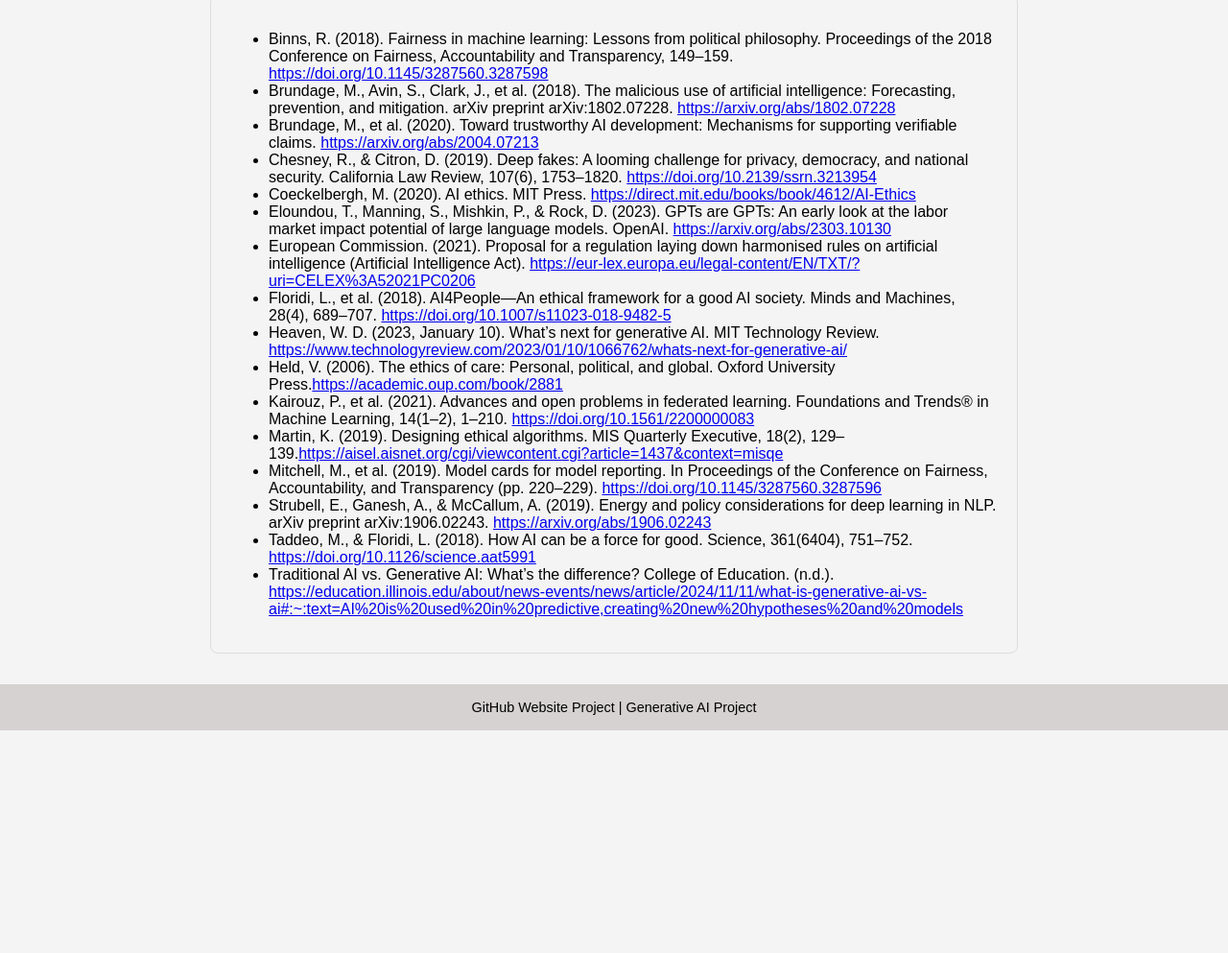
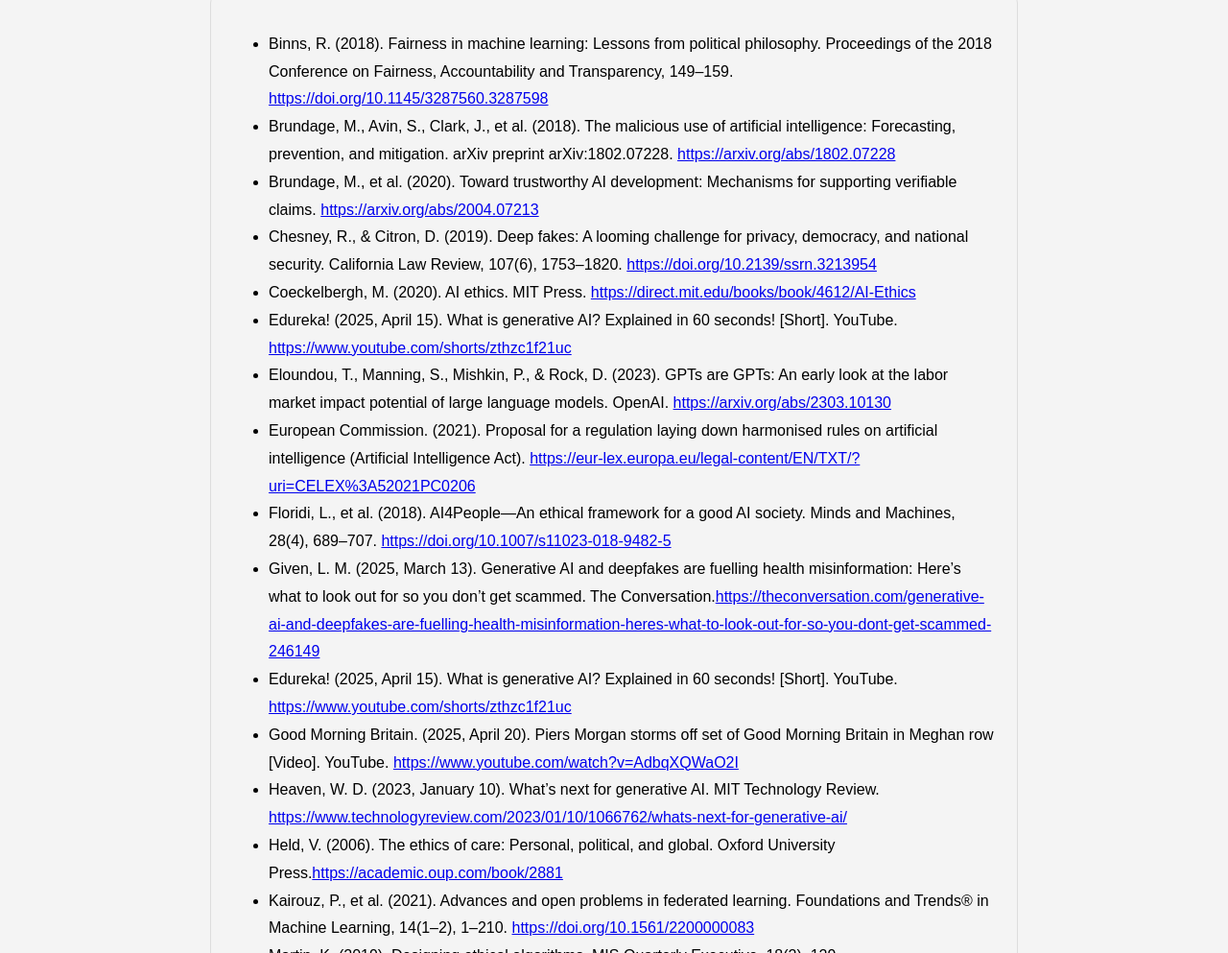
Before and after one commit to Madara7861/fillahi-genai, a plain HTML site: page GenAIWeb/references.html in a window 1280 px wide. Shown: the part 167-1160 px from the top of the page at 96% size. Before the commit the page ends 928 px from the top, so only its background shows below. Drawn offline with Linux system fonts and the light colour scheme.

Commit message:
Update references.html

```diff
--- a/GenAIWeb/references.html
+++ b/GenAIWeb/references.html
@@ -16,15 +16,19 @@
     <a href="references.html">References</a>
   </nav>
   <div class="container">
-    <ul>
+    <ul  class="big">
       <li>Binns, R. (2018). Fairness in machine learning: Lessons from political philosophy. Proceedings of the 2018 Conference on Fairness, Accountability and Transparency, 149–159. <a href="https://doi.org/10.1145/3287560.3287598" >https://doi.org/10.1145/3287560.3287598</a></li>
       <li>Brundage, M., Avin, S., Clark, J., et al. (2018). The malicious use of artificial intelligence: Forecasting, prevention, and mitigation. arXiv preprint arXiv:1802.07228. <a href="https://arxiv.org/abs/1802.07228" >https://arxiv.org/abs/1802.07228</a></li>
       <li>Brundage, M., et al. (2020). Toward trustworthy AI development: Mechanisms for        supporting verifiable claims. <a href="https://arxiv.org/abs/2004.07213">https://arxiv.org/abs/2004.07213</a></li>
       <li>Chesney, R., & Citron, D. (2019). Deep fakes: A looming challenge for privacy, democracy, and national security. California Law Review, 107(6), 1753–1820. <a href="https://doi.org/10.2139/ssrn.3213954">https://doi.org/10.2139/ssrn.3213954</a></li>
       <li>Coeckelbergh, M. (2020). AI ethics. MIT Press. <a href="https://direct.mit.edu/books/book/4612/AI-Ethics">https://direct.mit.edu/books/book/4612/AI-Ethics</a></li>
+      <li>Edureka! (2025, April 15). What is generative AI? Explained in 60 seconds! [Short]. YouTube. <a href="https://www.youtube.com/shorts/zthzc1f21uc">https://www.youtube.com/shorts/zthzc1f21uc</a></li>
       <li>Eloundou, T., Manning, S., Mishkin, P., & Rock, D. (2023). GPTs are GPTs: An early look at the labor market impact potential of large language models. OpenAI. <a href="https://arxiv.org/abs/2303.10130">https://arxiv.org/abs/2303.10130</a></li>
       <li>European Commission. (2021). Proposal for a regulation laying down harmonised rules on artificial intelligence (Artificial Intelligence Act). <a href="https://eur-lex.europa.eu/legal-content/EN/TXT/?uri=CELEX%3A52021PC0206">https://eur-lex.europa.eu/legal-content/EN/TXT/?uri=CELEX%3A52021PC0206</a></li>
       <li>Floridi, L., et al. (2018). AI4People—An ethical framework for a good AI society. Minds and Machines, 28(4), 689–707. <a href="https://doi.org/10.1007/s11023-018-9482-5">https://doi.org/10.1007/s11023-018-9482-5</a></li>
+      <li>Given, L. M. (2025, March 13). Generative AI and deepfakes are fuelling health misinformation: Here’s what to look out for so you don’t get scammed. The Conversation.<a href="https://theconversation.com/generative-ai-and-deepfakes-are-fuelling-health-misinformation-heres-what-to-look-out-for-so-you-dont-get-scammed-246149">https://theconversation.com/generative-ai-and-deepfakes-are-fuelling-health-misinformation-heres-what-to-look-out-for-so-you-dont-get-scammed-246149</a></li>
+      <li>Edureka! (2025, April 15). What is generative AI? Explained in 60 seconds! [Short]. YouTube. <a href="https://www.youtube.com/shorts/zthzc1f21uc">https://www.youtube.com/shorts/zthzc1f21uc</a></li>
+      <li>Good Morning Britain. (2025, April 20). Piers Morgan storms off set of Good Morning Britain in Meghan row [Video]. YouTube. <a href=https://www.youtube.com/watch?v=AdbqXQWaO2I>https://www.youtube.com/watch?v=AdbqXQWaO2I</a></li>
       <li>Heaven, W. D. (2023, January 10). What’s next for generative AI. MIT Technology Review. <a href="https://www.technologyreview.com/2023/01/10/1066762/whats-next-for-generative-ai/">https://www.technologyreview.com/2023/01/10/1066762/whats-next-for-generative-ai/</a></li>
       <li>Held, V. (2006). The ethics of care: Personal, political, and global. Oxford University Press.<a href="https://academic.oup.com/book/2881">https://academic.oup.com/book/2881</a></li>
       <li>Kairouz, P., et al. (2021). Advances and open problems in federated learning. Foundations and Trends® in Machine Learning, 14(1–2), 1–210. <a href="https://doi.org/10.1561/2200000083">https://doi.org/10.1561/2200000083</a></li>
@@ -33,6 +37,7 @@
       <li>Strubell, E., Ganesh, A., & McCallum, A. (2019). Energy and policy considerations for deep learning in NLP. arXiv preprint arXiv:1906.02243. <a href="https://arxiv.org/abs/1906.02243">https://arxiv.org/abs/1906.02243</a></li>
       <li>Taddeo, M., & Floridi, L. (2018). How AI can be a force for good. Science, 361(6404), 751–752. <a href="https://doi.org/10.1126/science.aat5991">https://doi.org/10.1126/science.aat5991</a></li>
       <li>Traditional AI vs. Generative AI: What’s the difference? College of Education. (n.d.). <a href="https://education.illinois.edu/about/news-events/news/article/2024/11/11/what-is-generative-ai-vs-ai#:~:text=AI%20is%20used%20in%20predictive,creating%20new%20hypotheses%20and%20models">https://education.illinois.edu/about/news-events/news/article/2024/11/11/what-is-generative-ai-vs-ai#:~:text=AI%20is%20used%20in%20predictive,creating%20new%20hypotheses%20and%20models</a> </li>
+      <li>UNESCO. (2023, February 6). Ethics of AI: Challenges and Governance [Video]. YouTube. <a href="https://www.youtube.com/watch?v=VqFqWIqOB1g">https://www.youtube.com/watch?v=VqFqWIqOB1g</a></li>
     </ul>
   </div>
   <footer>
```
